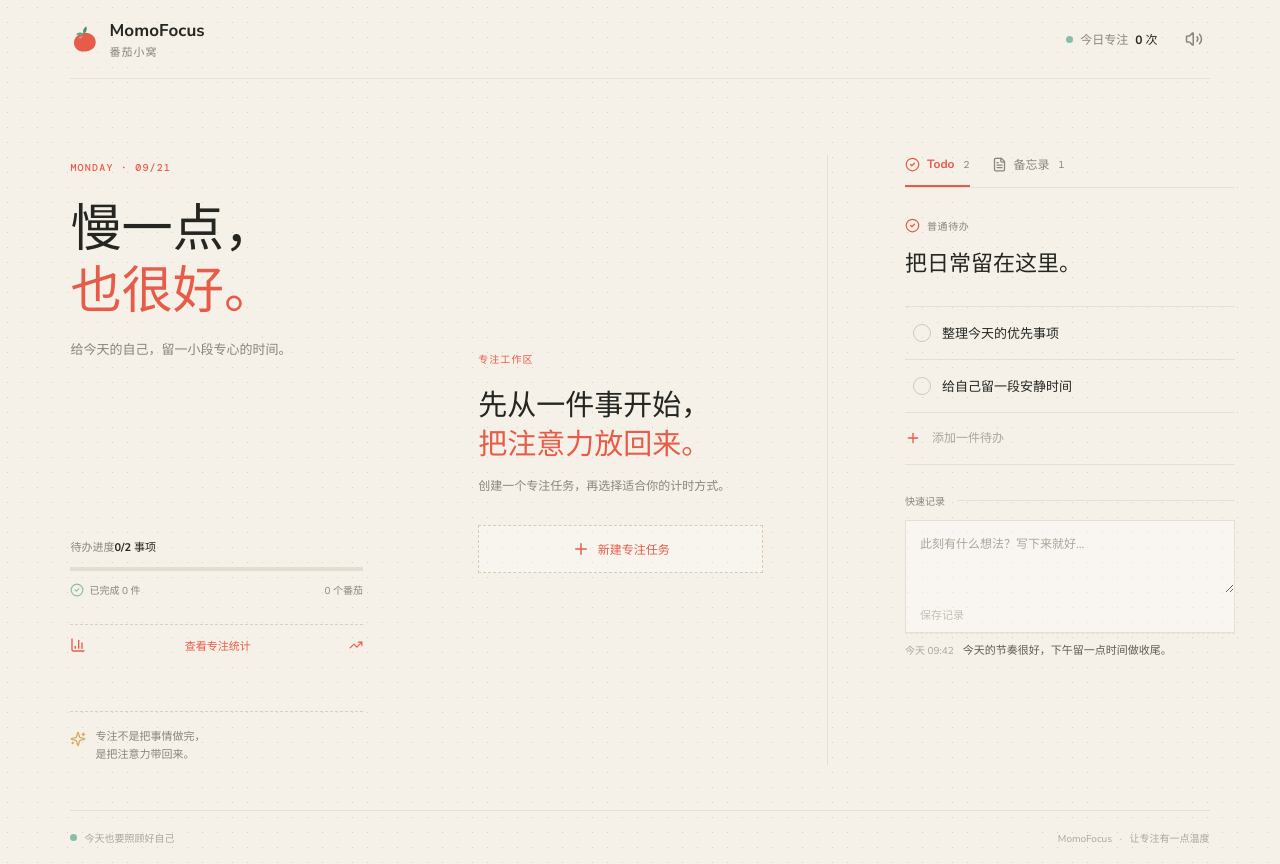
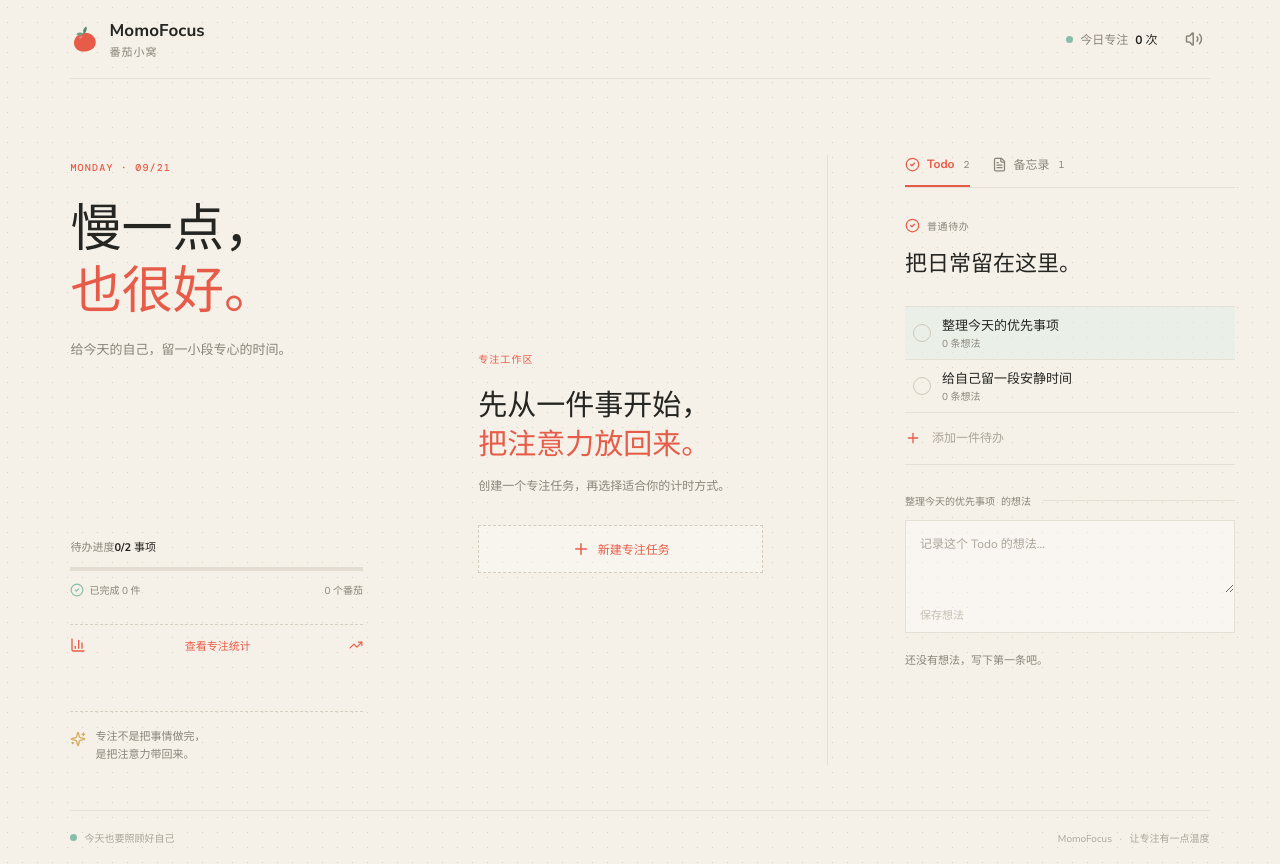
Before and after one commit to qianqqqqqXZQ/MomoFocus, a React (Vite) app: page / in a window 1280 px wide. Built offline with nearby package versions, Linux system fonts and the light colour scheme; a web font is replaced by a local one.

Commit message:
feat: add todo-specific thoughts

```diff
--- a/src/App.tsx
+++ b/src/App.tsx
@@ -40,7 +40,13 @@ type FocusTask = {
   done: boolean;
   type: TaskType;
 };
-type Todo = { id: number; text: string; done: boolean };
+type TodoThought = { id: number; text: string; createdAt: string };
+type Todo = {
+  id: number;
+  text: string;
+  done: boolean;
+  thoughts?: TodoThought[];
+};
 type Note = { id: number; text: string; createdAt: string };
 type MemoNote = {
   id: number;
@@ -131,6 +137,16 @@ const writeStorage = (key: string, value: unknown) => {
 };
 const nextId = () => Date.now() * 1000 + Math.floor(Math.random() * 1000);
 const isArray = <T,>(value: unknown): value is T[] => Array.isArray(value);
+const isTodoThoughtArray = (value: unknown): value is TodoThought[] =>
+  Array.isArray(value) &&
+  value.every(
+    (item) =>
+      item &&
+      typeof item === "object" &&
+      typeof (item as TodoThought).id === "number" &&
+      typeof (item as TodoThought).text === "string" &&
+      typeof (item as TodoThought).createdAt === "string",
+  );
 const isTodoArray = (value: unknown): value is Todo[] =>
   Array.isArray(value) &&
   value.every(
@@ -139,7 +155,9 @@ const isTodoArray = (value: unknown): value is Todo[] =>
       typeof item === "object" &&
       typeof (item as Todo).id === "number" &&
       typeof (item as Todo).text === "string" &&
-      typeof (item as Todo).done === "boolean",
+      typeof (item as Todo).done === "boolean" &&
+      ((item as Todo).thoughts === undefined ||
+        isTodoThoughtArray((item as Todo).thoughts)),
   );
 const isMemoArray = (value: unknown): value is MemoNote[] =>
   Array.isArray(value) &&
@@ -1126,12 +1144,6 @@ function TimerView(props: TimerViewProps) {
             setMemoNotes={setMemoNotes}
             rightPanelView={rightPanelView}
             setRightPanelView={setRightPanelView}
-            notes={notes}
-            noteInput={noteInput}
-            setNoteInput={setNoteInput}
-            addNote={addNote}
-            expandedNote={expandedNote}
-            setExpandedNote={setExpandedNote}
           />
           <section className="content-panel todo-panel legacy-panel">
             <div className="section-title-row">
@@ -1240,12 +1252,6 @@ function RightPanel({
   setMemoNotes,
   rightPanelView,
   setRightPanelView,
-  notes,
-  noteInput,
-  setNoteInput,
-  addNote,
-  expandedNote,
-  setExpandedNote,
 }: {
   todos: Todo[];
   setTodos: Dispatch<SetStateAction<Todo[]>>;
@@ -1256,16 +1262,14 @@ function RightPanel({
   setMemoNotes: Dispatch<SetStateAction<MemoNote[]>>;
   rightPanelView: RightPanelView;
   setRightPanelView: Dispatch<SetStateAction<RightPanelView>>;
-  notes: Note[];
-  noteInput: string;
-  setNoteInput: Dispatch<SetStateAction<string>>;
-  addNote: () => void;
-  expandedNote: number | null;
-  setExpandedNote: Dispatch<SetStateAction<number | null>>;
 }) {
+  const [selectedTodoId, setSelectedTodoId] = useState<number | null>(null);
+  const [thoughtInput, setThoughtInput] = useState("");
   const [selectedMemoId, setSelectedMemoId] = useState<number | null>(
     memoNotes[0]?.id ?? null,
   );
+  const selectedTodo =
+    todos.find((todo) => todo.id === selectedTodoId) ?? null;
   const selectedMemo =
     memoNotes.find((note) => note.id === selectedMemoId) ?? null;
 
@@ -1277,6 +1281,15 @@ function RightPanel({
       return;
     setSelectedMemoId(memoNotes[0]?.id ?? null);
   }, [memoNotes, selectedMemoId]);
+
+  useEffect(() => {
+    if (
+      selectedTodoId !== null &&
+      todos.some((todo) => todo.id === selectedTodoId)
+    )
+      return;
+    setSelectedTodoId(todos[0]?.id ?? null);
+  }, [selectedTodoId, todos]);
 
   const createMemo = () => {
     const now = new Date().toISOString();
@@ -1321,6 +1334,27 @@ function RightPanel({
       day: "numeric",
     });
   };
+  const selectTodo = (todo: Todo) => {
+    setSelectedTodoId(todo.id);
+    setThoughtInput("");
+  };
+  const addTodoThought = () => {
+    const text = thoughtInput.trim();
+    if (!selectedTodo || !text) return;
+    const thought = {
+      id: nextId(),
+      text,
+      createdAt: new Date().toISOString(),
+    };
+    setTodos((items) =>
+      items.map((todo) =>
+        todo.id === selectedTodo.id
+          ? { ...todo, thoughts: [thought, ...(todo.thoughts ?? [])] }
+          : todo,
+      ),
+    );
+    setThoughtInput("");
+  };
 
   return (
     <section className="content-panel right-panel">
@@ -1358,35 +1392,49 @@ function RightPanel({
           <div className="task-list todo-list">
             {todos.map((todo) => (
               <div
-                className={`task-row ${todo.done ? "is-done" : ""}`}
+                className={`task-row todo-row ${todo.done ? "is-done" : ""} ${selectedTodoId === todo.id ? "is-selected" : ""}`}
                 key={todo.id}
+                role="button"
+                tabIndex={0}
+                onClick={() => selectTodo(todo)}
+                onKeyDown={(event) => {
+                  if (event.key === "Enter" || event.key === " ") {
+                    event.preventDefault();
+                    selectTodo(todo);
+                  }
+                }}
               >
                 <button
                   className="check-button"
                   aria-label={
                     todo.done ? `标记${todo.text}为未完成` : `完成${todo.text}`
                   }
-                  onClick={() =>
+                  onClick={(event) => {
+                    event.stopPropagation();
                     setTodos((items) =>
                       items.map((item) =>
                         item.id === todo.id
                           ? { ...item, done: !item.done }
                           : item,
                       ),
-                    )
-                  }
+                    );
+                  }}
                 >
                   {todo.done && <Check size={14} />}
                 </button>
-                <span className="task-text">{todo.text}</span>
+                <span className="task-text">
+                  {todo.text}
+                  <small>{(todo.thoughts ?? []).length} 条想法</small>
+                </span>
                 <button
                   className="delete-button"
                   aria-label={`删除${todo.text}`}
-                  onClick={() =>
+                  onClick={(event) => {
+                    event.stopPropagation();
                     setTodos((items) =>
                       items.filter((item) => item.id !== todo.id),
                     )
-                  }
+                  }}
                 >
                   <Trash2 size={15} />
                 </button>
@@ -1406,32 +1454,43 @@ function RightPanel({
             />
           </div>
           <div className="notes-divider">
-            <span>快速记录</span>
+            <span>
+              {selectedTodo ? `${selectedTodo.text} 的想法` : "Todo 想法"}
+            </span>
             <i />
           </div>
-          <div className="quick-note">
+          <div className="quick-note todo-thought-editor">
             <textarea
-              value={noteInput}
-              onChange={(event) => setNoteInput(event.target.value)}
-              placeholder="此刻有什么想法？写下来就好..."
-              aria-label="快速记录"
+              value={thoughtInput}
+              onChange={(event) => setThoughtInput(event.target.value)}
+              onKeyDown={(event) => {
+                if ((event.ctrlKey || event.metaKey) && event.key === "Enter")
+                  addTodoThought();
+              }}
+              placeholder={
+                selectedTodo ? "记录这个 Todo 的想法..." : "先点击一个 Todo"
+              }
+              aria-label="Todo 想法"
+              disabled={!selectedTodo}
             />
-            <button onClick={addNote} disabled={!noteInput.trim()}>
-              保存记录
+            <button
+              onClick={addTodoThought}
+              disabled={!selectedTodo || !thoughtInput.trim()}
+            >
+              保存想法
             </button>
           </div>
-          {notes.slice(0, 2).map((note) => (
-            <button
-              className="note-preview"
-              key={note.id}
-              onClick={() =>
-                setExpandedNote(expandedNote === note.id ? null : note.id)
-              }
-            >
-              <span>{note.createdAt}</span>
-              <b>{note.text}</b>
-            </button>
-          ))}
+          <div className="todo-thought-list">
+            {(selectedTodo?.thoughts ?? []).map((thought) => (
+              <div className="todo-thought" key={thought.id}>
+                <p>{thought.text}</p>
+                <time>{noteTime(thought.createdAt)}</time>
+              </div>
+            ))}
+            {selectedTodo && (selectedTodo.thoughts ?? []).length === 0 && (
+              <p className="empty-thoughts">还没有想法，写下第一条吧。</p>
+            )}
+          </div>
         </>
       ) : (
         <div className="memo-panel">
--- a/src/styles.css
+++ b/src/styles.css
@@ -517,6 +517,16 @@ textarea:focus-visible {
 .task-row:hover {
   background: rgba(255, 255, 255, 0.35);
 }
+.todo-row {
+  cursor: pointer;
+}
+.todo-row.is-selected {
+  background: rgba(225, 240, 232, 0.52);
+}
+.todo-row:focus-visible {
+  outline: 2px solid rgba(136, 189, 169, 0.65);
+  outline-offset: -2px;
+}
 .task-row.just-toggled .check-button {
   animation: pop 0.55s ease;
 }
@@ -550,6 +560,14 @@ textarea:focus-visible {
   color: #aaa69c;
   text-decoration: line-through;
 }
+.task-text small {
+  display: block;
+  color: var(--muted);
+  font-size: 10px;
+  line-height: 1.4;
+  margin-top: 2px;
+  text-decoration: none;
+}
 .tomato-count {
   color: var(--muted);
   min-width: 27px;
@@ -623,6 +641,37 @@ textarea::placeholder {
   font-size: 12px;
   line-height: 1.7;
   color: var(--ink);
+}
+.todo-thought-editor textarea:disabled {
+  cursor: not-allowed;
+  opacity: 0.6;
+}
+.todo-thought-list {
+  margin-top: 14px;
+}
+.todo-thought {
+  padding: 10px 0;
+  border-bottom: 1px dashed var(--line);
+}
+.todo-thought p {
+  margin: 0;
+  color: var(--ink);
+  font-size: 12px;
+  line-height: 1.65;
+  white-space: pre-wrap;
+  overflow-wrap: anywhere;
+}
+.todo-thought time {
+  display: block;
+  margin-top: 5px;
+  color: var(--muted);
+  font-size: 10px;
+}
+.empty-thoughts {
+  color: var(--muted);
+  font-size: 11px;
+  margin: 0;
+  padding: 4px 0 12px;
 }
 .note-toolbar {
   justify-content: space-between;
```
Also changed, not shown: .codex-work/agents.md, .codex-work/plans.md.
